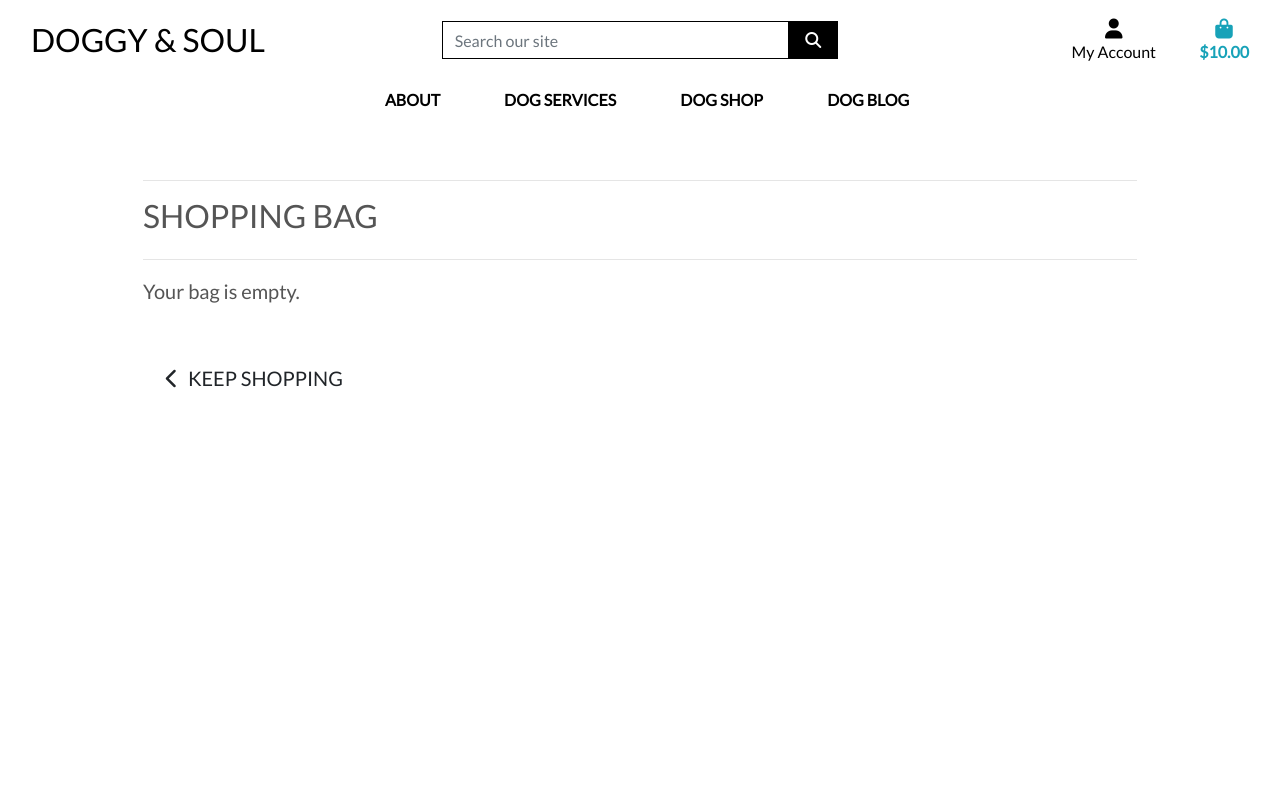
After one commit to scotty-james/Doggy-And-Soul--MS4, a Django app: template bag/templates/bag/bag.html in a window 1280 px wide. The commit adds this page. Run offline with Django 3.2, Linux system fonts and the light colour scheme; the template is opened without the code that fills it: most values are stand-ins (such as "Sample title", 1, 10 or a date in 2020); some libraries are stand-ins or nearby versions.

Commit message:
add basic content to bag.html, update settings.py

```diff
--- /dev/null
+++ b/bag/templates/bag/bag.html
@@ -0,0 +1,39 @@
+{% extends "base.html" %}
+{% load static %}
+
+{% block page_header %}
+    <div class="container header-container">
+        <div class="row">
+            <div class="col"></div>
+        </div>
+    </div>
+{% endblock %}
+
+{% block content %}
+    <div class="overlay"></div>
+    <div class="container mb-2">
+        <div class="row">
+            <div class="col">
+                <hr>
+                <h2 class="logo-font mb-4">Shopping Bag</h2>
+                <hr>
+            </div>
+        </div>
+
+        <div class="row">
+            <div class="col">
+                {% if bag_items %}
+                    <div class="table-responsive rounded"></div>
+                {% else %}
+                    <p class="lead mb-5">Your bag is empty.</p>
+                    <a href="{% url 'products' %}" class="btn btn-outline-black rounded-0 btn-lg">
+                        <span class="icon">
+                            <i class="fas fa-chevron-left"></i>
+                        </span>
+                        <span class="text-uppercase">Keep Shopping</span>
+                    </a>
+                {% endif %}
+            </div>
+        </div>
+    </div>
+{% endblock %}
--- a/doggy_and_soul/settings.py
+++ b/doggy_and_soul/settings.py
@@ -44,6 +44,7 @@ INSTALLED_APPS = [
     'allauth.socialaccount',
     'home',
     'products',
+    'bag',
 
 ]
 
@@ -73,6 +74,7 @@ TEMPLATES = [
                 'django.template.context_processors.request', # required by allauth
                 'django.contrib.auth.context_processors.auth',
                 'django.contrib.messages.context_processors.messages',
+                'bag.contexts.bag_contents',
             ],
         },
     },
@@ -158,3 +160,6 @@ MEDIA_ROOT = os.path.join(BASE_DIR, 'media')
 # https://docs.djangoproject.com/en/3.2/ref/settings/#default-auto-field
 
 DEFAULT_AUTO_FIELD = 'django.db.models.BigAutoField'
+
+FREE_DELIVERY_THRESHOLD = 50
+STANDARD_DELIVERY_PERCENTAGE = 10
--- a/templates/base.html
+++ b/templates/base.html
@@ -80,7 +80,7 @@
                         </div>
                     </li>
                     <li class="list-inline-item">
-                        <a class="{% if grand_total %}text-info font-weight-bold{% else %}text-black{% endif %} nav-link" href="">
+                        <a class="{% if grand_total %}text-info font-weight-bold{% else %}text-black{% endif %} nav-link" href="{% url 'view_bag' %}">
                             <div class="text-center">
                                 <div><i class="fas fa-shopping-bag fa-lg"></i></div>
                                 <p class="my-0">
--- a/templates/includes/mobile-top-header.html
+++ b/templates/includes/mobile-top-header.html
@@ -42,7 +42,7 @@
       </div>
   </li>
   <li class="list-inline-item">
-      <a class="{% if grand_total %}text-primary font-weight-bold{% else %}text-black{% endif %} nav-link d-block d-lg-none" href="">
+      <a class="{% if grand_total %}text-primary font-weight-bold{% else %}text-black{% endif %} nav-link d-block d-lg-none" href="{% url 'view_bag' %}">
           <div class="text-center">
               <div><i class="fas fa-shopping-bag fa-lg"></i></div>
               <p class="my-0">
```
Also changed, not shown: bag/bag/bag.html (deleted), bag/contexts.py (added).
